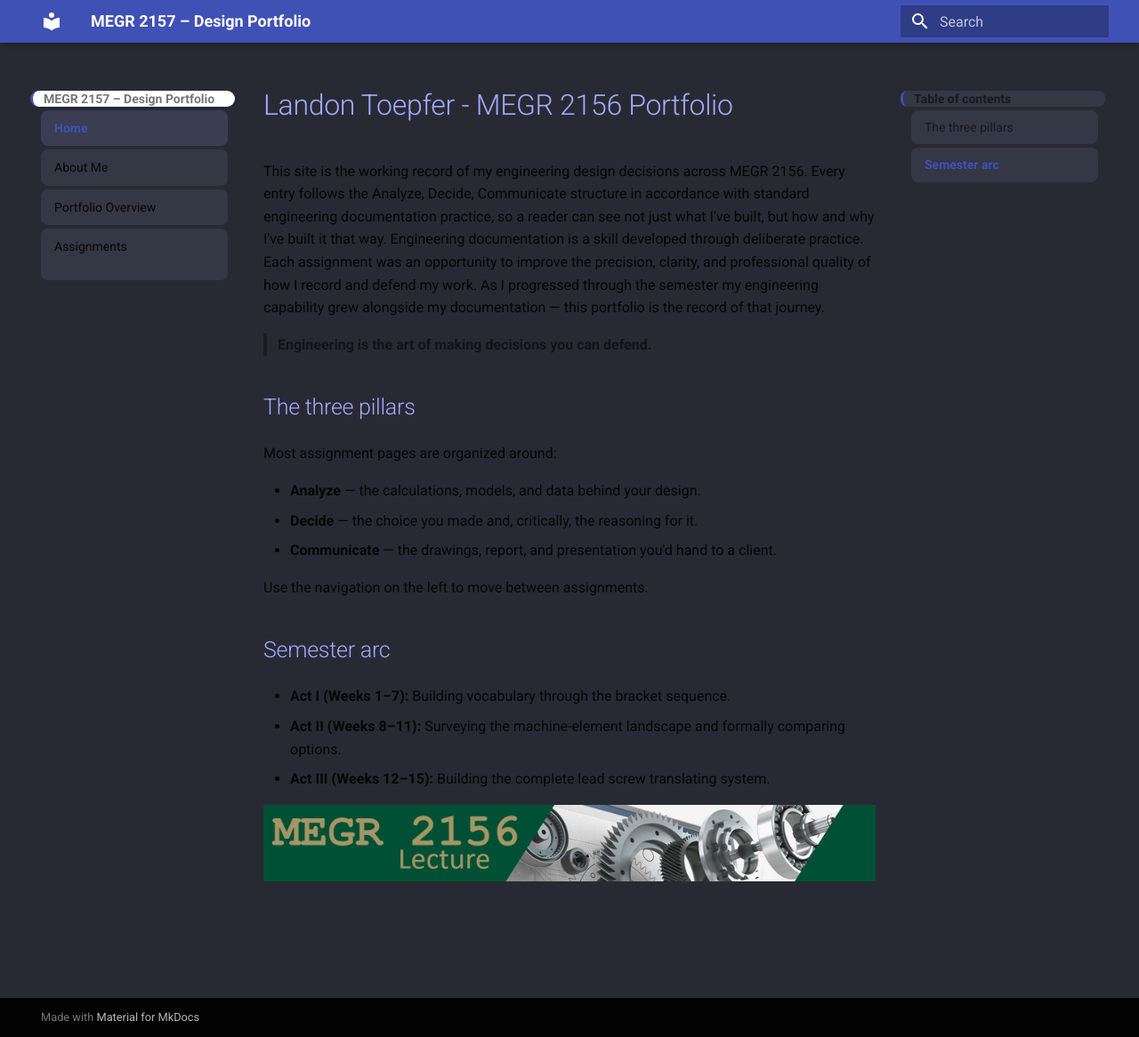
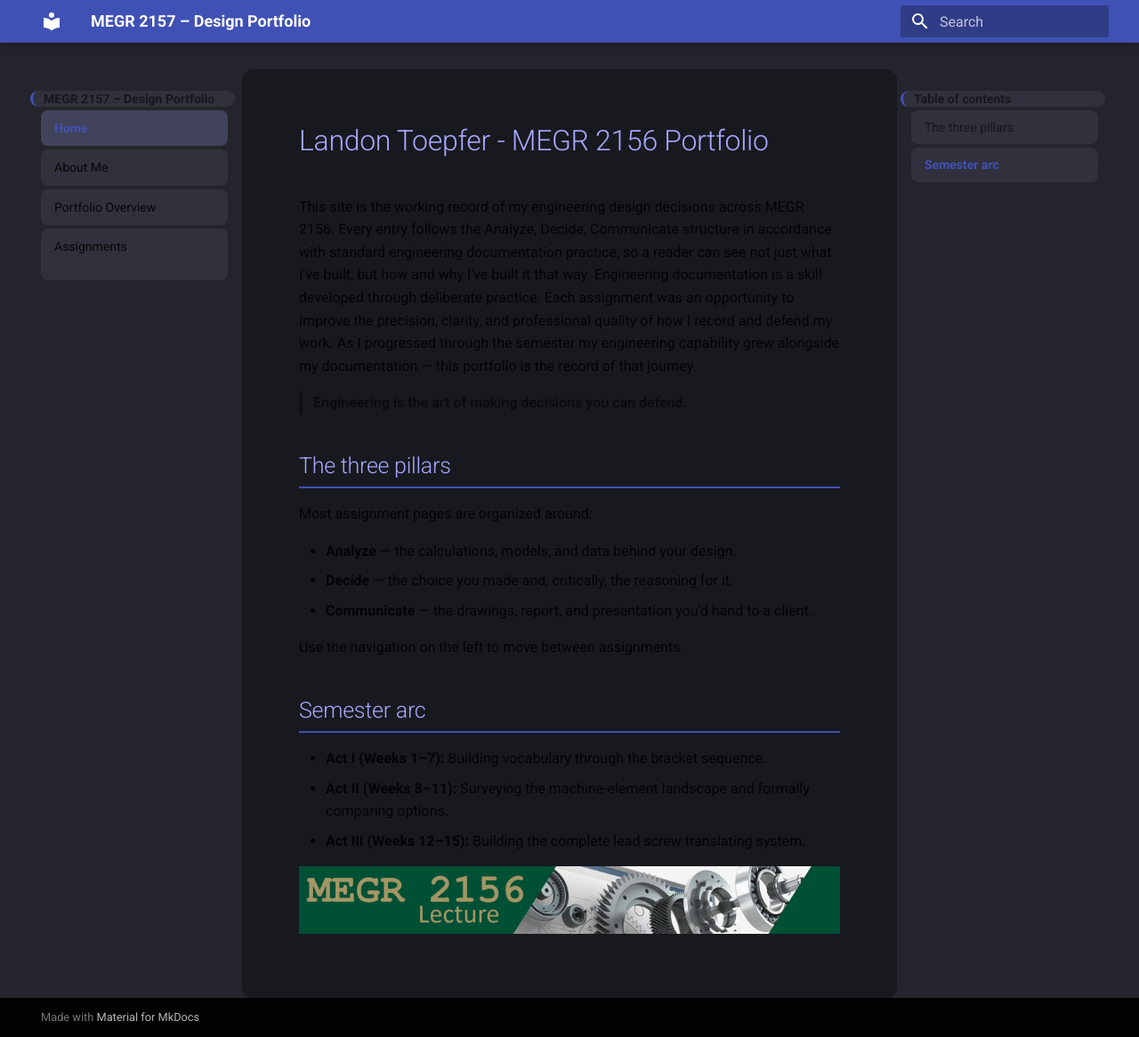
Before and after one commit to LandonToepfer/megr2157-portfolio, an MkDocs documentation site: the page built from docs/index.md, in a window 1280 px wide and 1166 px high. Shown: the whole window at 89% size. Built offline with MkDocs 1.6.1 and Material for MkDocs 9.7.7, drawn with Linux system fonts in a browser that asks for light colours.

Commit message:
Update extra.css

```diff
--- a/docs/stylesheets/extra.css
+++ b/docs/stylesheets/extra.css
@@ -1,27 +1,38 @@
 :root {
     --lavender: #a4a9ff;
     --indigo: #3f51b5;
+    --background: #24242c;
+    --content-background: #18191f;
+    --box-background: #30313c;
+    --box-hover: #3b3d4a;
+}
 
-
-    --background: #282a33;
-    --box-background: #343744;
-    --box-hover: #3b3f50;
-}
 body {
     background-color: var(--background);
 }
 
-.mb-main__inner {
-  background-color: transparent;
-  box-shadow: none;
+.md-main {
+    background-color: var(--background);
 }
+
+.md-content {
+    background-color: var(--content-background);
+    border-radius: 12px;
+    padding: 2rem;
+}
+
+.md-main__inner {
+    box-shadow: none !important;
+}
+
 .md-typeset h1,
 .md-typeset h2,
 .md-typeset h3 {
     color: var(--lavender);
 }
+
 .md-typeset h2 {
-    border-bottom: 2px solid var(--cyan);
+    border-bottom: 2px solid var(--indigo);
     padding-bottom: 0.3rem;
 }
 
@@ -29,65 +40,56 @@ body {
     display: block;
     padding: 0.55rem 0.75rem;
     margin: 0.2rem 0;
+    background-color: var(--box-background);
+    border-radius: 8px;
+    transition: background-color 0.2s ease, color 0.2s ease;
+}
 
-    background-color: var(--box-background);
-
-    border-radius: 8px;
-
-    transition:
-        background-color 0.2s ease,
-        color 0.2s ease;
-}
 .md-nav__link:hover {
     background-color: var(--box-hover);
-    color: var(--indigo);
+    color: var(--lavender);
 }
+
 .md-nav__link--active {
     color: var(--lavender);
-    background-color: #3b3d52;
+    background-color: #41435a;
     font-weight: bold;
 }
-.md-nav__title {
+
+.md-nav__title,
+.md-nav__title .md-nav__button,
+.md-sidebar--primary .md-nav__title,
+.md-sidebar--secondary .md-nav__title {
     box-shadow: none !important;
-
+    text-shadow: none !important;
+    filter: none !important;
     background-color: var(--box-background);
-
     border-radius: 10px;
-
     border-left: 3px solid var(--indigo);
 }
-.md-sidebar--secondary .md-nav__title {
-    box-shadow: none;
 
-    background-color: var(--box-background);
-
-    border-radius: 8px;
-
-    border-left: 3px solid var(--indigo);
-}
 .md-sidebar--secondary .md-nav__link {
     background-color: var(--box-background);
-
     border-radius: 8px;
-
     padding: 0.5rem 0.75rem;
-
     margin: 0.2rem 0;
 }
+
 .md-sidebar--secondary .md-nav__link:hover {
     background-color: var(--box-hover);
-    color: var(--indigo);
-}
-.md-typeset a {
-    color: var(--indigo);
-}
-.md-typeset a:hover {
     color: var(--lavender);
 }
+
+.md-typeset a {
+    color: var(--lavender);
+}
+
+.md-typeset a:hover {
+    color: #c0c4ff;
+}
+
 .md-typeset pre {
     border-left: 3px solid var(--indigo);
-
     border-radius: 8px;
-
     box-shadow: none;
 }
```
